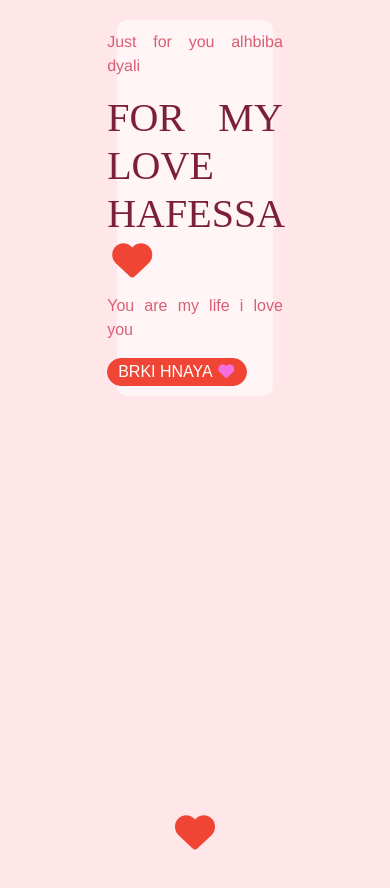
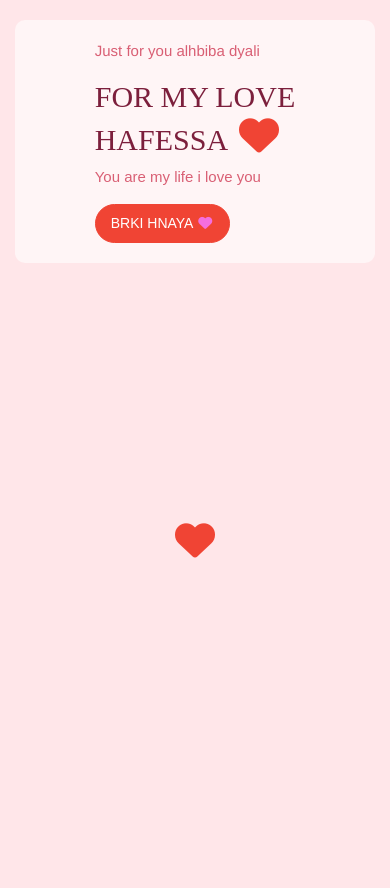
Before and after one commit to anasichmawin12/Love_page, a plain HTML site: page index.html in a window 390 px wide. After the commit the page ends 844 px from the top, so only its background shows below. Drawn offline with nearby package versions, Linux system fonts and the light colour scheme.

Commit message:
Update index.html

```diff
--- a/index.html
+++ b/index.html
@@ -9,16 +9,18 @@
 
     <title>Document</title>
     <style>
-        body{
-            background-color:#FFE6E9;
+       body {
+    background-color: #FFE6E9;
 }
-        .div1{
+
+.div1 {
     padding-top: 20px;
     margin: auto;
-            height: 100vh;
+    min-height: 100vh;
 }
-        .div1 .div2{
-            background-color:#FFF5F6;
+
+.div1 .div2 {
+    background-color: #FFF5F6;
     border-radius: 10px;
     padding: 10px;
     display: flex;
@@ -27,37 +29,88 @@
     margin: auto;
     width: 40vw;
 }
-        .div1 .div2 div{
+
+.div1 .div2 div {
     text-align: justify;
     color: #D95F74;
 }
-        h1{
-            color:#7C1F3C ;
+
+h1 {
+    color: #7C1F3C;
     font-family: "Playfair Display", serif;
 }
-        p, button{
+
+p, button {
     font-family: "Poppins", sans-serif;
 }
-        .div3{
-            height:100%;
-            margin:auto;
+
+.div3 {
+    min-height: 60vh;
+    margin: auto;
     display: flex;
     justify-content: center;
     align-items: center;
+    flex-direction: column;
 }
-        h3{
+
+h3 {
     font-family: "Playfair Display", serif;
     display: none;
-            color:#7C1F3C ;
+    color: #7C1F3C;
     font-weight: bold;
+    text-align: center;
+    padding: 20px;
 }
-    #btn{
+
+#btn {
     border: 1px solid #F04434;
     background-color: #F04434;
     color: white;
     border-radius: 20px;
     padding-left: 10px;
     padding-right: 10px;
+}
+
+
+/* 📱 Telephone */
+@media (max-width: 600px) {
+
+    .div1 {
+        padding: 20px 15px;
+    }
+
+    .div1 .div2 {
+        width: 100%;
+        padding: 20px 15px;
+    }
+
+    h1 {
+        font-size: 30px;
+    }
+
+    p {
+        font-size: 15px;
+    }
+
+    #btn {
+        font-size: 14px;
+        padding: 8px 15px;
+    }
+
+    .div3 {
+        min-height: 60vh;
+        width: 100%;
+    }
+
+    #lasti {
+        font-size: 40px !important;
+    }
+
+    h3 {
+        font-size: 21px;
+        line-height: 1.7;
+        padding: 15px;
+    }
 }
     </style>
 </head>
```
Lines whose indentation alone changed are shown as unchanged.
